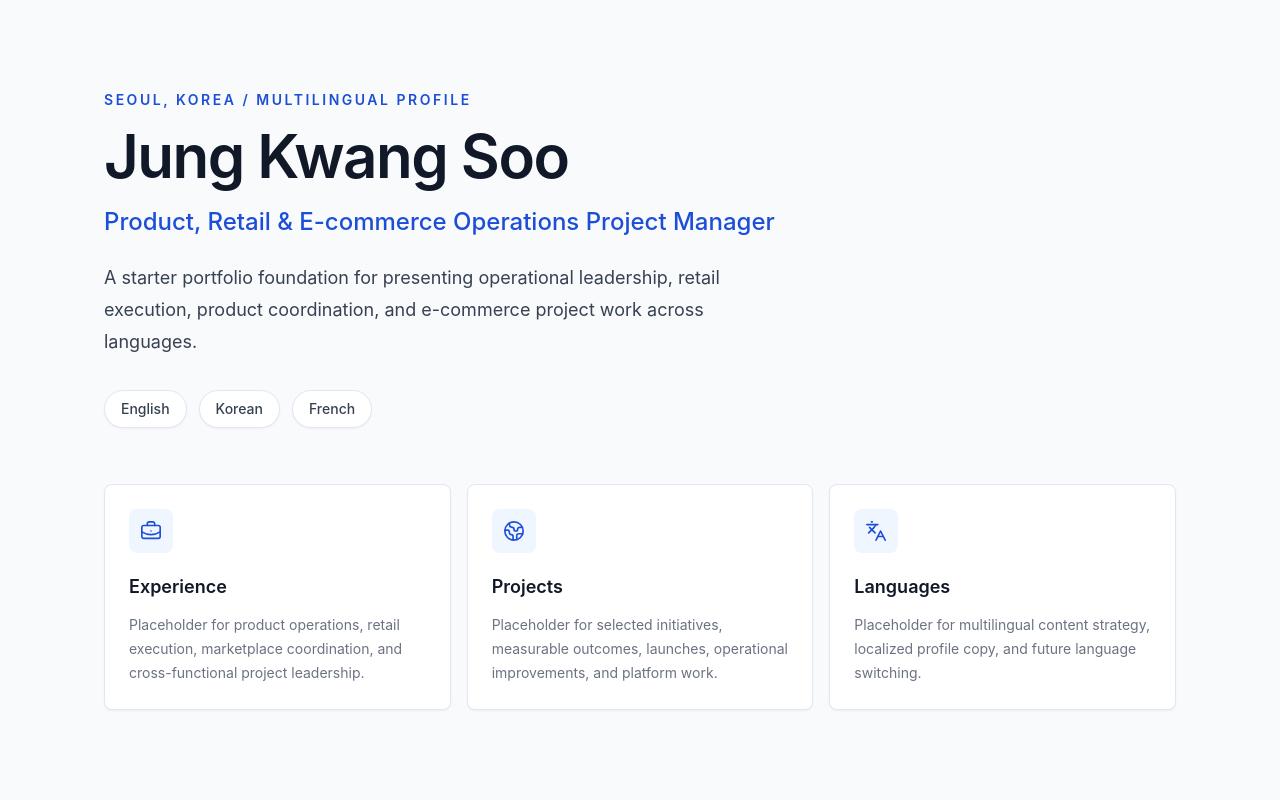
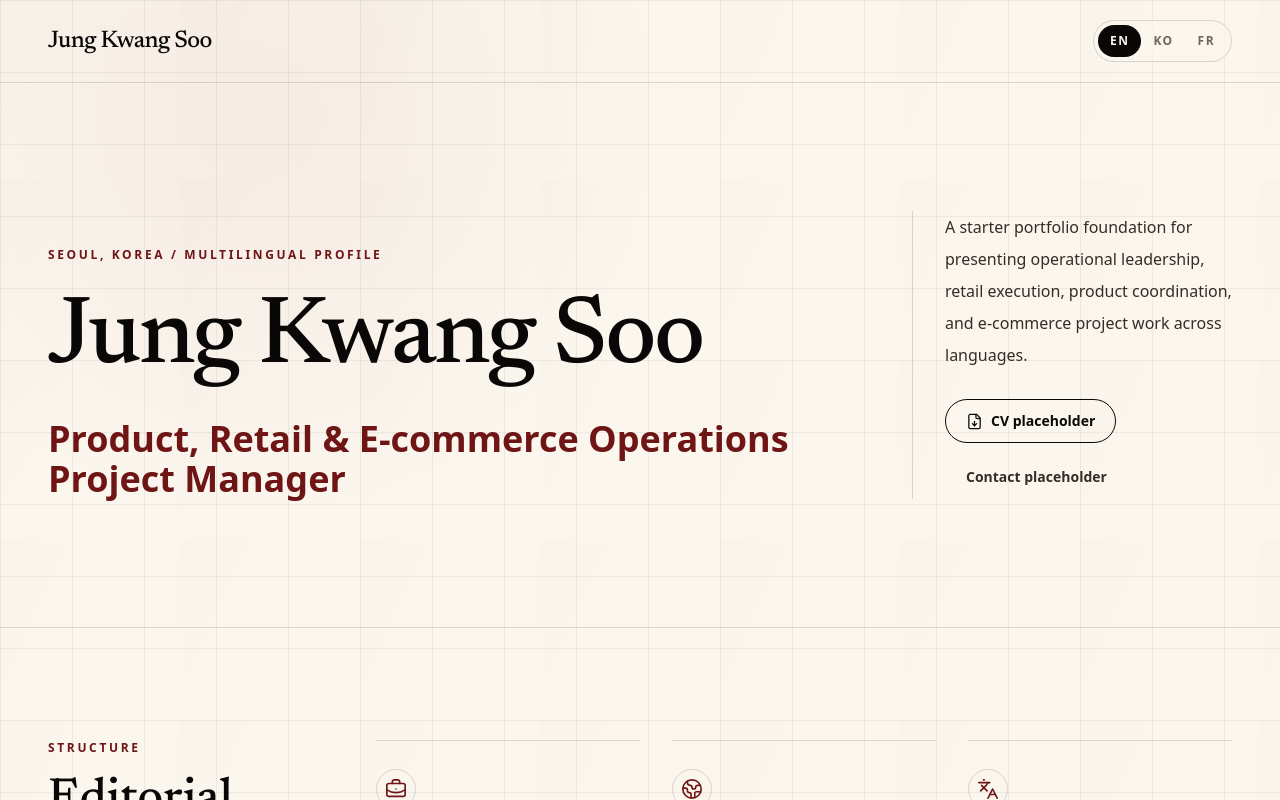
Before and after one commit to kwangsoojung/kwangsoo-profile, a React (Vite) app: page / in a window 1280 px wide. Shown: the top 800 px of the page. Built offline with nearby package versions, Linux system fonts and the light colour scheme.

Commit message:
Add visual design system foundation

```diff
--- a/src/App.tsx
+++ b/src/App.tsx
@@ -1,45 +1,65 @@
-import { motion } from 'framer-motion';
 import { BriefcaseBusiness, Globe2, Languages, Mail } from 'lucide-react';
+import { Button } from './components/Button';
+import { Container } from './components/Container';
+import { CVButton } from './components/CVButton';
+import { Eyebrow } from './components/Eyebrow';
+import { LanguageSwitcher } from './components/LanguageSwitcher';
 import { ProfileSection } from './components/ProfileSection';
+import { Section } from './components/Section';
 import { profile } from './content/profile';
 
 const sectionIcons = [BriefcaseBusiness, Globe2, Languages];
 
 function App() {
   return (
-    <main className="min-h-screen bg-slate-50 text-ink-950">
-      <section className="mx-auto flex min-h-screen w-full max-w-6xl flex-col justify-center px-6 py-16 sm:px-8 lg:px-10">
-        <motion.div
-          initial={{ opacity: 0, y: 18 }}
-          animate={{ opacity: 1, y: 0 }}
-          transition={{ duration: 0.5, ease: 'easeOut' }}
-          className="max-w-3xl"
+    <main className="min-h-screen text-ink-950">
+      <header className="border-b border-line">
+        <Container className="flex min-h-20 items-center justify-between gap-6 py-5">
+          <a
+            href="/"
+            className="font-display text-2xl font-medium tracking-tight text-ink-950"
           >
-          <p className="mb-4 text-sm font-semibold uppercase tracking-[0.18em] text-brand-700">
-            {profile.location}
-          </p>
-          <h1 className="text-4xl font-semibold tracking-tight text-ink-950 sm:text-6xl">
+            Jung Kwang Soo
+          </a>
+          <LanguageSwitcher />
+        </Container>
+      </header>
+
+      <Section className="border-t-0 py-20 sm:py-24 lg:py-32">
+        <Container>
+          <div className="grid gap-12 lg:grid-cols-[minmax(0,1fr)_20rem] lg:items-end">
+            <div>
+              <Eyebrow>{profile.location}</Eyebrow>
+              <h1 className="mt-7 max-w-5xl font-display text-6xl font-medium leading-[0.92] tracking-tight text-ink-950 sm:text-7xl lg:text-8xl">
                 {profile.name}
               </h1>
-          <p className="mt-5 text-xl font-medium text-brand-700 sm:text-2xl">
+              <p className="mt-8 max-w-4xl text-3xl font-semibold leading-tight text-brand-700 sm:text-4xl">
                 {profile.positioning}
               </p>
-          <p className="mt-6 max-w-2xl text-lg leading-8 text-ink-700">
-            {profile.summary}
-          </p>
-          <div className="mt-8 flex flex-wrap gap-3">
-            {profile.languages.map((language) => (
-              <span
-                key={language}
-                className="rounded-full border border-slate-200 bg-white px-4 py-2 text-sm font-medium text-ink-700 shadow-sm"
-              >
-                {language}
-              </span>
-            ))}
             </div>
-        </motion.div>
+            <div className="border-t border-line pt-7 lg:border-l lg:border-t-0 lg:pl-8 lg:pt-0">
+              <p className="text-base leading-8 text-ink-700">{profile.summary}</p>
+              <div className="mt-7 flex flex-wrap gap-3">
+                <CVButton />
+                <Button href="mailto:hello@example.com" variant="ghost">
+                  Contact placeholder
+                </Button>
+              </div>
+            </div>
+          </div>
+        </Container>
+      </Section>
 
-        <div className="mt-14 grid gap-4 md:grid-cols-3">
+      <Section id="profile-foundation">
+        <Container>
+          <div className="grid gap-10 lg:grid-cols-[18rem_minmax(0,1fr)]">
+            <div>
+              <Eyebrow>Structure</Eyebrow>
+              <h2 className="mt-5 font-display text-4xl font-medium leading-tight text-ink-950 sm:text-5xl">
+                Editorial profile system, ready for content.
+              </h2>
+            </div>
+            <div className="grid gap-x-8 md:grid-cols-3">
               {profile.placeholderSections.map((section, index) => {
                 const Icon = sectionIcons[index] ?? Mail;
 
@@ -53,7 +73,9 @@ function App() {
                 );
               })}
             </div>
-      </section>
+          </div>
+        </Container>
+      </Section>
     </main>
   );
 }
--- /dev/null
+++ b/src/components/Button.tsx
@@ -0,0 +1,63 @@
+import type { AnchorHTMLAttributes, ButtonHTMLAttributes, PropsWithChildren } from 'react';
+
+type ButtonVariant = 'primary' | 'secondary' | 'ghost';
+
+type SharedButtonProps = PropsWithChildren<{
+  variant?: ButtonVariant;
+  className?: string;
+}>;
+
+type ButtonOnlyProps = SharedButtonProps &
+  Omit<ButtonHTMLAttributes<HTMLButtonElement>, 'className'> & {
+    href?: undefined;
+  };
+
+type AnchorButtonProps = SharedButtonProps &
+  Omit<AnchorHTMLAttributes<HTMLAnchorElement>, 'className'> & {
+    href: string;
+  };
+
+type ButtonProps = ButtonOnlyProps | AnchorButtonProps;
+
+const variantClasses: Record<ButtonVariant, string> = {
+  primary: 'border-brand-700 bg-brand-700 text-ivory-50 hover:bg-brand-900',
+  secondary: 'border-ink-950 bg-transparent text-ink-950 hover:bg-ink-950 hover:text-ivory-50',
+  ghost: 'border-transparent bg-transparent text-ink-700 hover:text-brand-700',
+};
+
+function isAnchorButton(props: ButtonProps): props is AnchorButtonProps {
+  return typeof props.href === 'string';
+}
+
+export function Button(props: ButtonProps) {
+  const { children, className = '', variant = 'primary' } = props;
+  const classes = [
+    'inline-flex min-h-11 items-center justify-center gap-2 rounded-full border px-5 text-sm font-semibold transition-colors duration-200 focus-visible:outline focus-visible:outline-2 focus-visible:outline-offset-2 focus-visible:outline-brand-700',
+    variantClasses[variant],
+    className,
+  ].join(' ');
+
+  if (isAnchorButton(props)) {
+    const { children: _children, className: _className, variant: _variant, ...anchorProps } = props;
+
+    return (
+      <a className={classes} {...anchorProps}>
+        {children}
+      </a>
+    );
+  }
+
+  const {
+    children: _children,
+    className: _className,
+    variant: _variant,
+    type,
+    ...buttonProps
+  } = props;
+
+  return (
+    <button className={classes} {...buttonProps} type={type ?? 'button'}>
+      {children}
+    </button>
+  );
+}
--- /dev/null
+++ b/src/components/CVButton.tsx
@@ -0,0 +1,11 @@
+import { FileDown } from 'lucide-react';
+import { Button } from './Button';
+
+export function CVButton() {
+  return (
+    <Button href="/cv/" variant="secondary" aria-label="CV download placeholder">
+      <FileDown aria-hidden="true" size={17} strokeWidth={1.8} />
+      CV placeholder
+    </Button>
+  );
+}
--- /dev/null
+++ b/src/components/Container.tsx
@@ -0,0 +1,13 @@
+import type { PropsWithChildren } from 'react';
+
+type ContainerProps = PropsWithChildren<{
+  className?: string;
+}>;
+
+export function Container({ children, className = '' }: ContainerProps) {
+  return (
+    <div className={`mx-auto w-full max-w-7xl px-5 sm:px-8 lg:px-12 ${className}`}>
+      {children}
+    </div>
+  );
+}
--- /dev/null
+++ b/src/components/Eyebrow.tsx
@@ -0,0 +1,15 @@
+import type { PropsWithChildren } from 'react';
+
+type EyebrowProps = PropsWithChildren<{
+  className?: string;
+}>;
+
+export function Eyebrow({ children, className = '' }: EyebrowProps) {
+  return (
+    <p
+      className={`text-xs font-semibold uppercase tracking-[0.22em] text-brand-700 ${className}`}
+    >
+      {children}
+    </p>
+  );
+}
--- /dev/null
+++ b/src/components/LanguageSwitcher.tsx
@@ -0,0 +1,24 @@
+const languages = ['EN', 'KO', 'FR'];
+
+export function LanguageSwitcher() {
+  return (
+    <div
+      aria-label="Language switcher placeholder"
+      className="inline-flex rounded-full border border-line bg-ivory-50/70 p-1 text-xs font-semibold uppercase tracking-[0.12em]"
+    >
+      {languages.map((language, index) => (
+        <button
+          key={language}
+          type="button"
+          className={`rounded-full px-3 py-2 transition-colors duration-200 ${
+            index === 0
+              ? 'bg-ink-950 text-ivory-50'
+              : 'text-ink-500 hover:text-brand-700'
+          }`}
+        >
+          {language}
+        </button>
+      ))}
+    </div>
+  );
+}
--- a/src/components/ProfileSection.tsx
+++ b/src/components/ProfileSection.tsx
@@ -12,12 +12,12 @@ export function ProfileSection({
   icon: Icon,
 }: ProfileSectionProps) {
   return (
-    <article className="rounded-lg border border-slate-200 bg-white p-6 shadow-sm">
-      <div className="mb-5 flex h-11 w-11 items-center justify-center rounded-lg bg-blue-50 text-brand-700">
+    <article className="border-t border-line py-7">
+      <div className="mb-6 flex h-10 w-10 items-center justify-center rounded-full border border-line text-brand-700">
         <Icon aria-hidden="true" size={22} strokeWidth={1.8} />
       </div>
-      <h2 className="text-lg font-semibold text-ink-950">{title}</h2>
-      <p className="mt-3 text-sm leading-6 text-ink-500">{description}</p>
+      <h2 className="font-display text-2xl font-medium text-ink-950">{title}</h2>
+      <p className="mt-4 text-sm leading-7 text-ink-500">{description}</p>
     </article>
   );
 }
--- /dev/null
+++ b/src/components/Section.tsx
@@ -0,0 +1,17 @@
+import type { PropsWithChildren } from 'react';
+
+type SectionProps = PropsWithChildren<{
+  id?: string;
+  className?: string;
+}>;
+
+export function Section({ id, children, className = '' }: SectionProps) {
+  return (
+    <section
+      id={id}
+      className={`border-t border-line py-16 sm:py-20 lg:py-28 ${className}`}
+    >
+      {children}
+    </section>
+  );
+}
--- a/src/index.css
+++ b/src/index.css
@@ -1,10 +1,18 @@
+@import url('https://fonts.googleapis.com/css2?family=Newsreader:opsz,wght@6..72,500;6..72,600&display=swap');
+
 @tailwind base;
 @tailwind components;
 @tailwind utilities;
 
 :root {
-  color: #111827;
-  background: #f8fafc;
+  --font-ui: ui-sans-serif, system-ui, -apple-system, BlinkMacSystemFont, 'Pretendard',
+    'Segoe UI', sans-serif;
+  --font-display: 'Newsreader', 'Iowan Old Style', 'Palatino Linotype', Palatino,
+    Georgia, serif;
+  --font-korean: ui-sans-serif, system-ui, -apple-system, BlinkMacSystemFont,
+    'Pretendard', 'Apple SD Gothic Neo', 'Malgun Gothic', sans-serif;
+  color: #090807;
+  background: #fbf7ef;
   font-synthesis: none;
   text-rendering: optimizeLegibility;
   -webkit-font-smoothing: antialiased;
@@ -14,6 +22,32 @@
 body {
   margin: 0;
   min-width: 320px;
+  min-height: 100vh;
+  background:
+    radial-gradient(circle at 20% 10%, rgba(143, 29, 29, 0.05), transparent 28rem),
+    linear-gradient(rgba(9, 8, 7, 0.055) 1px, transparent 1px),
+    linear-gradient(90deg, rgba(9, 8, 7, 0.055) 1px, transparent 1px),
+    #fbf7ef;
+  background-size: auto, 72px 72px, 72px 72px, auto;
+  font-family: var(--font-ui);
+}
+
+body::before {
+  pointer-events: none;
+  position: fixed;
+  inset: 0;
+  z-index: 50;
+  content: '';
+  opacity: 0.12;
+  background-image:
+    linear-gradient(115deg, rgba(9, 8, 7, 0.08), transparent 28%),
+    radial-gradient(circle at 30% 40%, rgba(9, 8, 7, 0.09) 0 1px, transparent 1px);
+  background-size: 180px 180px, 4px 4px;
+  mix-blend-mode: multiply;
+}
+
+:lang(ko) {
+  font-family: var(--font-korean);
 }
 
 button,
--- a/tailwind.config.ts
+++ b/tailwind.config.ts
@@ -5,17 +5,44 @@ export default {
   theme: {
     extend: {
       fontFamily: {
-        sans: ['Inter', 'ui-sans-serif', 'system-ui', 'sans-serif'],
+        sans: [
+          'ui-sans-serif',
+          'system-ui',
+          '-apple-system',
+          'BlinkMacSystemFont',
+          'Pretendard',
+          'Segoe UI',
+          'sans-serif',
+        ],
+        display: [
+          'Newsreader',
+          'Iowan Old Style',
+          'Palatino Linotype',
+          'Palatino',
+          'Georgia',
+          'serif',
+        ],
       },
       colors: {
+        ivory: {
+          50: '#FBF7EF',
+          100: '#F4EEDF',
+          200: '#E6DCC6',
+        },
         ink: {
-          950: '#111827',
-          700: '#374151',
-          500: '#6B7280',
+          950: '#090807',
+          800: '#1C1714',
+          700: '#342D27',
+          500: '#6F665C',
         },
         brand: {
-          600: '#2563EB',
-          700: '#1D4ED8',
+          600: '#8F1D1D',
+          700: '#6F1515',
+          900: '#3F0B0B',
+        },
+        line: {
+          DEFAULT: 'rgba(9, 8, 7, 0.14)',
+          strong: 'rgba(9, 8, 7, 0.24)',
         },
       },
     },
```
Lines whose indentation alone changed are shown as unchanged.
